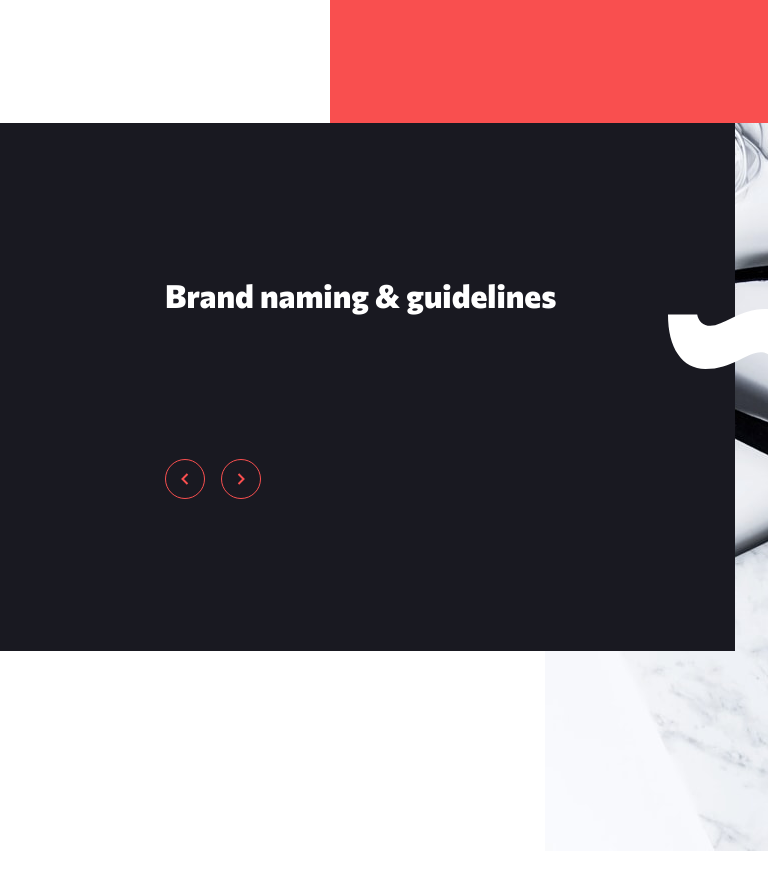
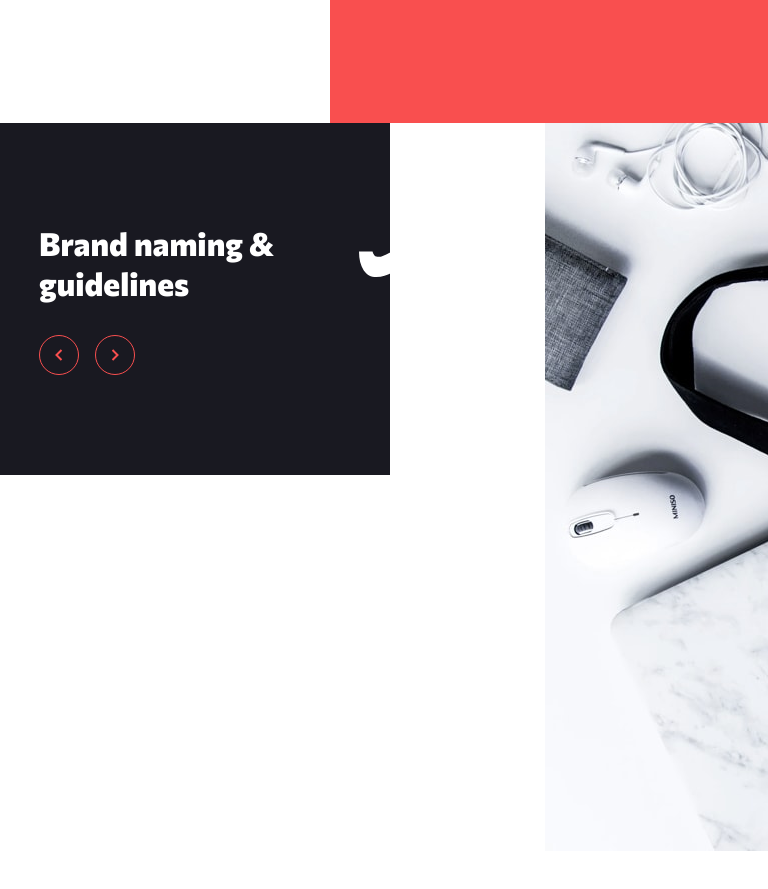
Before and after one commit to danielopq/creative, a React (Vite) app: page / in a window 768 px wide. Shown: the part 2000-2889 px from the top of the page. Built offline with nearby package versions, Linux system fonts and the light colour scheme.

Commit message:
guidelines.css - tablet version done

```diff
--- a/src/components/guidelines/guidelines.css
+++ b/src/components/guidelines/guidelines.css
@@ -1,10 +1,10 @@
-#guidelines{
+#guidelines {
     width: inherit;
     height: 728px;
     display: inline-flex;
 }
 
-#guidelines-header{
+#guidelines-header {
     width: 735px;
     height: 528px;
     margin-right: -190px;
@@ -13,7 +13,7 @@
     background-color: var(--bgBlack);
 }
 
-#guidelines-header > div{
+#guidelines-header>div {
     width: 637px;
     height: 224px;
     display: flex;
@@ -22,20 +22,20 @@
     background: url('./img/bg-pattern-wavy-white.svg') 100% 34px / 134px no-repeat;
 }
 
-#guidelines-header h2{
+#guidelines-header h2 {
     width: 445px;
     height: 133px;
     color: white;
 }
 
-#guidelines-navBar{
+#guidelines-navBar {
     width: 96px;
     height: 40px;
     display: inline-flex;
     justify-content: space-between;
 }
 
-.guidelines-navBar-bt{
+.guidelines-navBar-bt {
     width: 40px;
     height: 40px;
     border: none;
@@ -43,25 +43,60 @@
     cursor: pointer;
 }
 
-#previousBt{
+#previousBt {
     background-image: url('./img/icon-arrow-previous.svg');
 }
 
-#previousBt:hover{
-    background-image: url('./img/icon-arrow-previous-hover.svg');
+@media(hover:hover) {
+    #previousBt:hover {
+        background-image: url('./img/icon-arrow-previous-hover.svg');
+    }
+
 }
 
-#nextBt{
+#nextBt {
     background-image: url('./img/icon-arrow-next.svg');
 }
 
-#nextBt:hover{
-    background-image: url('./img/icon-arrow-next-hover.svg');
+@media(hover:hover) {
+    #nextBt:hover {
+        background-image: url('./img/icon-arrow-next-hover.svg');
+    }
 }
 
 /*############################## TABLET VERSION ##############################*/
 
-@media (min-width: 768px) and (max-width: 1024px) {}
+@media (min-width: 768px) and (max-width: 1024px) {
+    #guidelines {
+        width: inherit;
+    }
+
+    #guidelines-header {
+        width: 390px;
+        height: 352px;
+        margin-right: -60px;
+        padding: 100px 0px 100px 39px;
+    }
+
+    #guidelines-header>div {
+        width: 382px;
+        height: 152px;
+        background: url('./img/bg-pattern-wavy-white.svg') 100% 26px / 62px no-repeat;
+    }
+
+    #guidelines-header h2 {
+        width: 281px;
+        height: 80px;
+    }
+
+    .guidelines-navBar-bt {
+        width: 40px;
+        height: 40px;
+        border: none;
+        background: transparent center/40px no-repeat;
+        cursor: pointer;
+    }
+}
 
 /*############################## MOBILE VERSION ##############################*/
 
```
